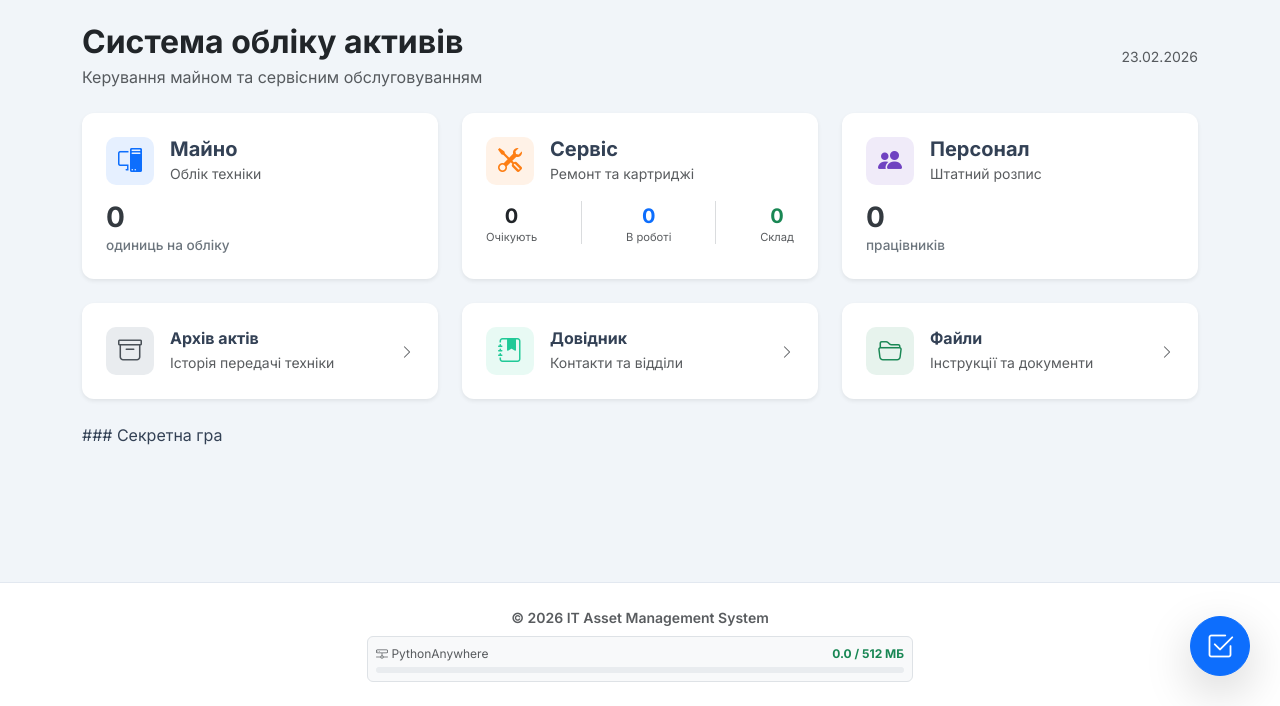
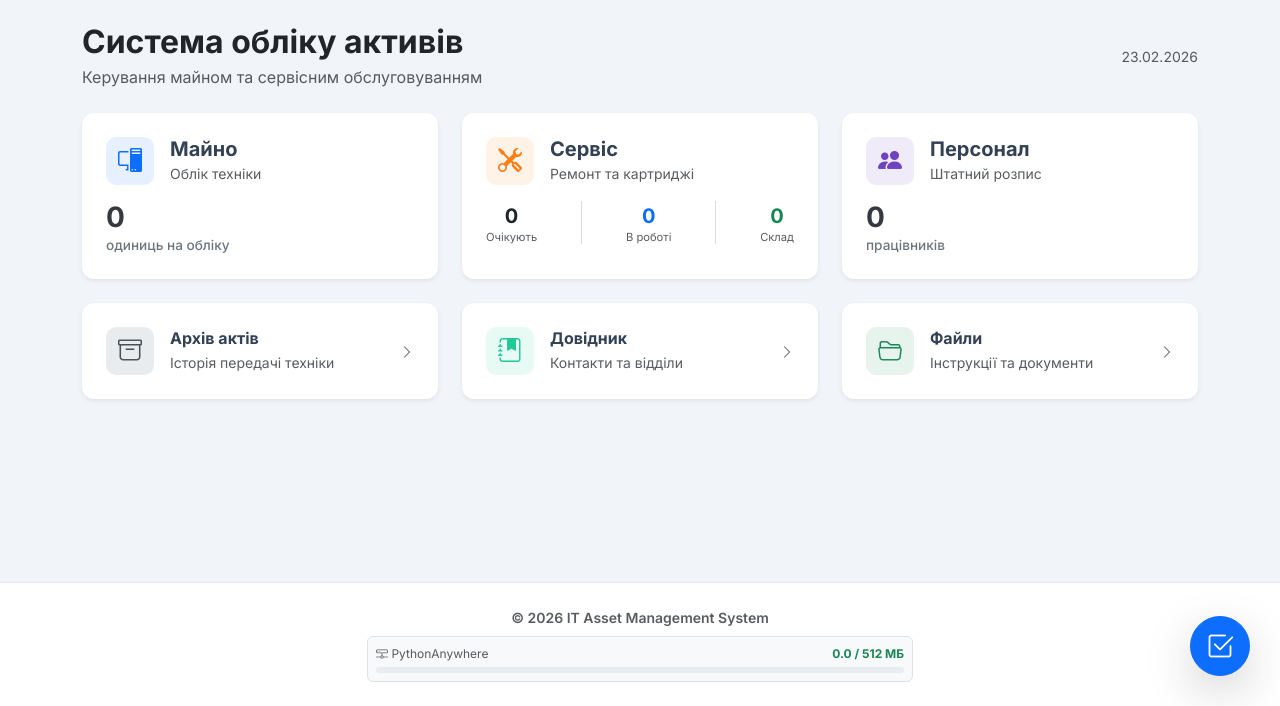
Before and after one commit to Strong2197/it-asset-mgmt, a Django app: page / in a window 1280 px wide. Shown: the part 94-800 px from the top of the page. Run offline with Django 5.2, Linux system fonts and the light colour scheme; data that the repository does not hold is empty.

Commit message:
easter egg

```diff
--- a/templates/index.html
+++ b/templates/index.html
@@ -197,7 +197,7 @@
 
     </div>
 </div>
-### Секретна гра
+<!--Секретна гра -->
 <style>
     /* --- БАЗА --- */
     #secret-match3-wrapper { font-family: 'Segoe UI', sans-serif; line-height: 1.5; }
```
